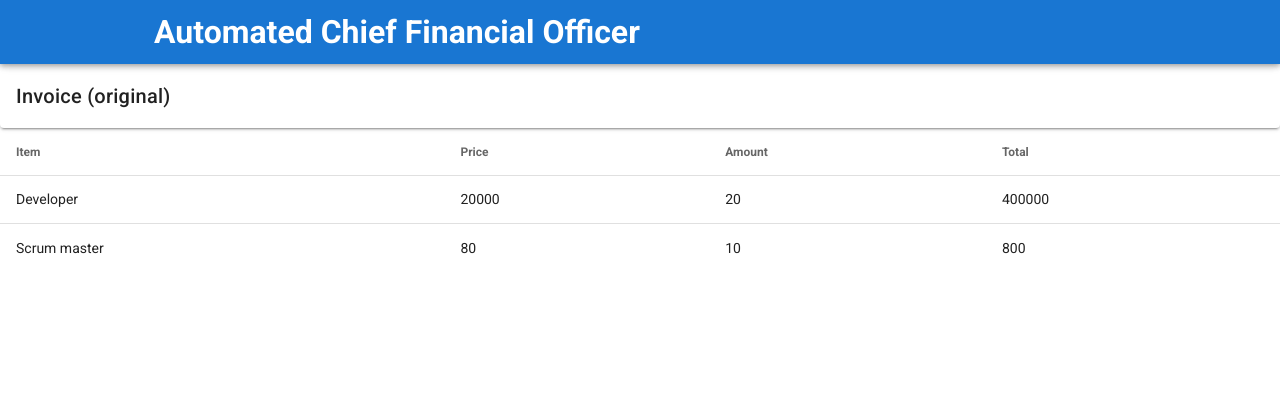
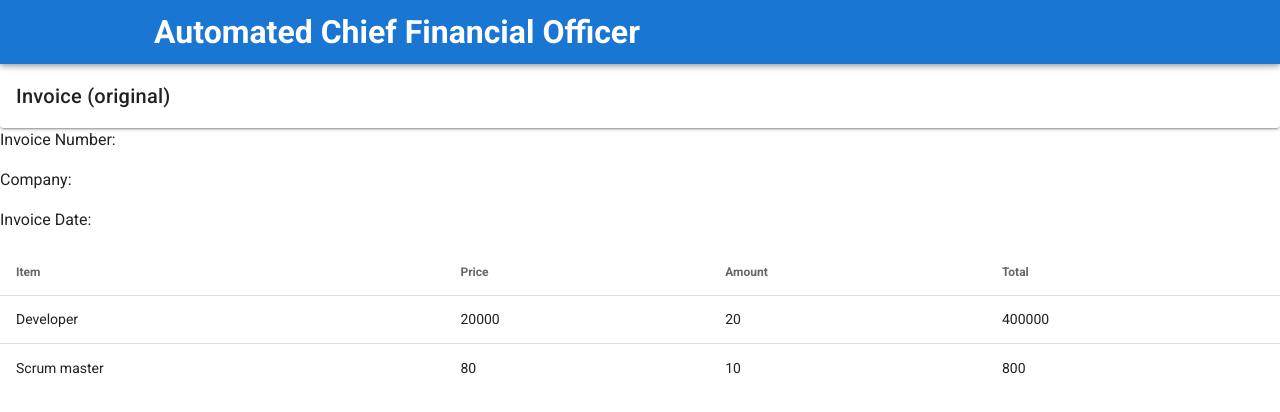
Before and after one commit to poorprogrammer/cfo, a Vue app in the folder web/: page /invoice/1 in a window 1280 px wide. Shown: the top 412 px of the page. Built offline with nearby package versions, Linux system fonts and the light colour scheme; no server answers.

Commit message:
Show invoice data on invoice page

```diff
--- a/web/src/presenters/Invoice.js
+++ b/web/src/presenters/Invoice.js
@@ -1,3 +1,5 @@
+import API from '@/services/invoices'
+import Invoice from '@/models/Invoice'
 import InvoiceItem from '@/models/InvoiceItem'
 
 export default class {
@@ -15,5 +17,11 @@ export default class {
           amount: 10,
         }),
       ]
+      this.invoice = new Invoice()
+      this.API = new API();
+    }
+    init(invoiceNumber) {
+      this.API.getInvoice(invoiceNumber)
+        .then((invoice) => this.invoice = invoice)
     }
 }
--- a/web/src/services/invoices.js
+++ b/web/src/services/invoices.js
@@ -13,4 +13,9 @@ export default class {
     return axios.get(this.invoicesUrl())
       .then(response => response.data);
   }
+
+  getInvoice(invoiceNumber) {
+    return axios.get(`${this.root}/invoice/${invoiceNumber}`)
+      .then(response => response.data)
+  }
 }
--- a/web/src/views/Invoice.vue
+++ b/web/src/views/Invoice.vue
@@ -3,6 +3,9 @@
     <v-card>
       <v-card-title>Invoice (original)</v-card-title>
     </v-card>
+    <p>Invoice Number: {{ p.invoice.invoiceNumber }}</p>
+    <p>Company: {{ p.invoice.companySlug }}</p>
+    <p>Invoice Date: {{ p.invoice.invoiceDate }}</p>
     <v-simple-table>
     <template v-slot:default>
       <thead>
@@ -31,6 +34,9 @@ import Presenter from '@/presenters/Invoice'
 
 export default {
   name: 'invoice',
+  mounted() {
+    this.p.init(this.$route.params.invoiceNumber)
+  },
   data() {
     return {
       p: new Presenter(this),
```
Also changed, not shown: 1 other file (tests, documents, lock files or other folders).
